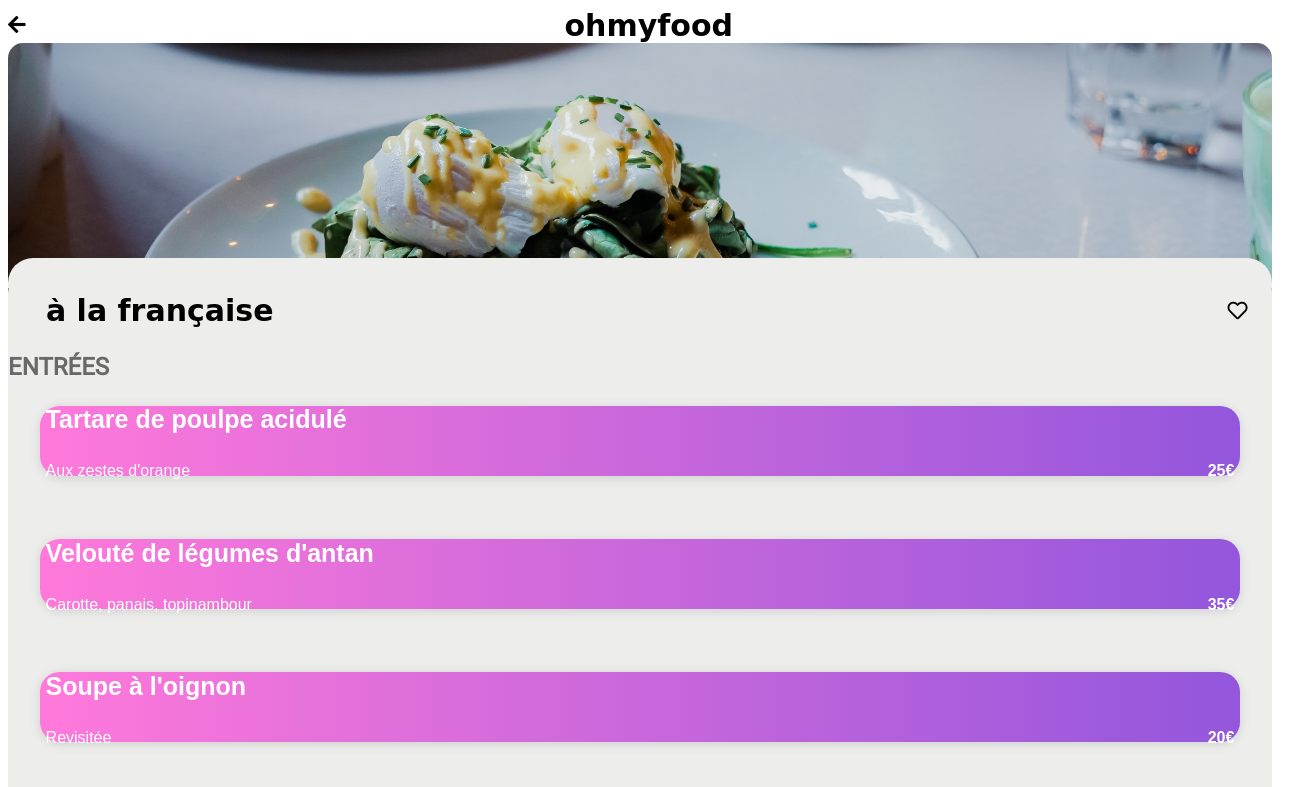
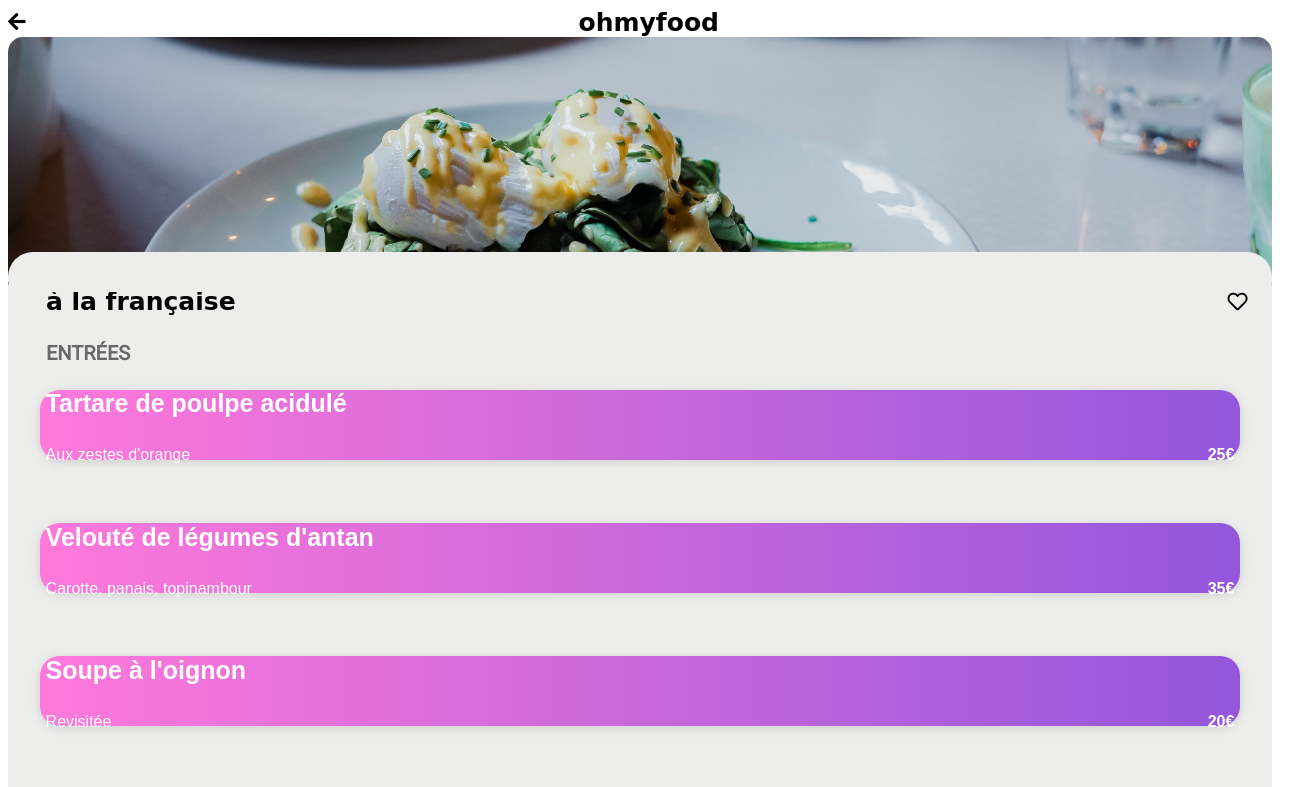
Before and after one commit to Licornhizix/Licornhizix.github.io, a plain HTML site: page A_la_française.html in a window 1280 px wide. Shown: the top 787 px of the page, 1310 px wide, since content can reach past the window. Drawn offline with nearby package versions, Linux system fonts and the light colour scheme; files that its build step writes are made by us from their sources; a web font is replaced by a local one.

Commit message:
ajout du projet 3

```diff
--- a/css/styles.css
+++ b/css/styles.css
@@ -4,6 +4,8 @@
 	font-size: 20px;
 	margin-right: 2%;
 }
+
+
 
 /*header*/
 
@@ -35,7 +37,7 @@ header::before {
 
 .logo-header, .logo-header-menu, .menu-title {
 	font-family: 'Shrikhand', cursive;
-	font-size: 30px;
+	font-size: 25px;
 	display: flex;
 	justify-content: center;
 	padding-top: 0;
@@ -87,7 +89,7 @@ p {
 
 
 h2 {
-	font-size: 24px;
+	font-size: 20px;
 	font-weight: 900;
 	margin-top: 0;
 	margin-bottom: 0;
@@ -299,7 +301,7 @@ div > h2 {
 	width: 100%;
 	display: flex;
 	justify-content: flex-start;
-
+margin-left: 6%;
 	color: dimgrey;
 }
 
```
